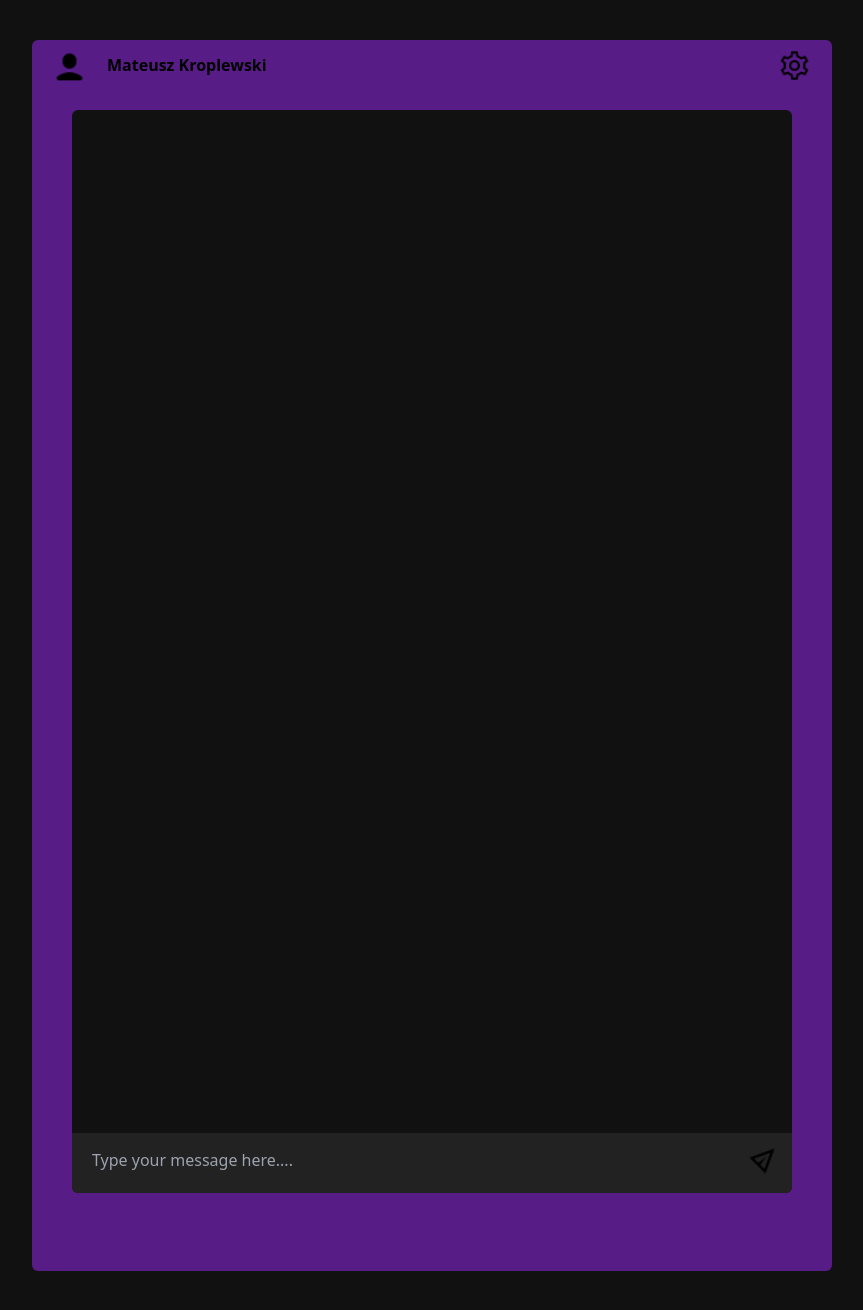
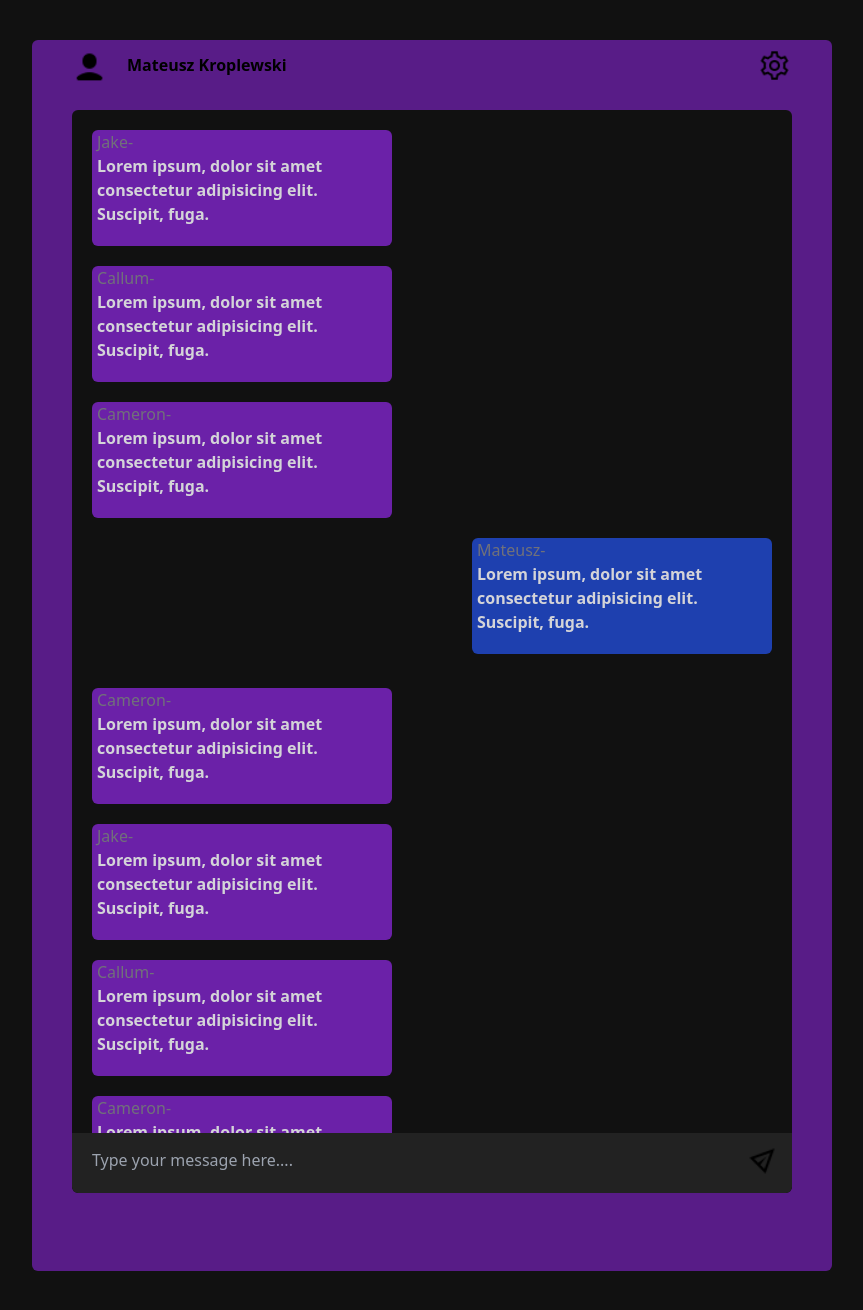
Before and after one commit to Kroplewski-M/Talk-To-Mat, a PHP site: page /chat.php in a window 1280 px wide. Shown: the top 1310 px of the page, without its empty margins (208-1071 px from the left). Run offline with PHP 8.4, Linux system fonts and the light colour scheme; some libraries are stand-ins or nearby versions.

Commit message:
designed messages UI

```diff
--- a/chat.php
+++ b/chat.php
@@ -4,15 +4,52 @@
 
 <body>
     <section class="max-w-[800px] h-[90vh] mx-auto rounded-md bg-purple-900 mt-10 mb-[50px] pb-10 md:pb-0">
-        <nav class="pl-5 pb-[70px]">
+        <nav class="pl-10 pb-[70px]">
             <img src="./assets/user.png" alt="" class="w-[35px] mt-[10px] float-left">
             <p class="float-left mt-[13px] font-bold ml-5">Mateusz Kroplewski</p>
-            <img src="./assets/settings.png" alt="" class="w-[35px] mt-[8px] float-right mr-5">
+            <img src="./assets/settings.png" alt="" class="w-[35px] mt-[8px] float-right mr-10 hover:cursor-pointer">
         </nav>
-        <div class="w-[90%] h-[88%] bg-[#111111] mx-auto rounded-md relative">
-           <div class="absolute bottom-0 w-[100%] h-[60px] bg-[#222222] rounded-b-md">
+        <div class="messages w-[90%] h-[88%] bg-[#111111] mx-auto rounded-md relative pt-5">
+
+            <div class="max-w-[300px] min-h-[100px] rounded-md bg-purple-800 ml-5 pl-[5px] pb-5">
+                <p class="text-zinc-500 font-light w-[100%]">Jake-</p>
+                <p class="text-zinc-300 font-semibold w-[90%]">Lorem ipsum, dolor sit amet consectetur adipisicing elit. Suscipit, fuga.</p>
+            </div>
+            <div class="max-w-[300px] min-h-[100px] rounded-md bg-purple-800 ml-5 pl-[5px] pb-5 mt-5">
+                <p class="text-zinc-500 font-light w-[100%]">Callum-</p>
+                <p class="text-zinc-300 font-semibold w-[90%]">Lorem ipsum, dolor sit amet consectetur adipisicing elit. Suscipit, fuga.</p>
+            </div>
+            <div class="max-w-[300px] min-h-[100px] rounded-md bg-purple-800 ml-5 pl-[5px] pb-5 mt-5">
+                <p class="text-zinc-500 font-light w-[100%]">Cameron-</p>
+                <p class="text-zinc-300 font-semibold w-[90%]">Lorem ipsum, dolor sit amet consectetur adipisicing elit. Suscipit, fuga.</p>
+            </div>
+            <div class="w-[100%] min-h-[150px]">
+                <div class="max-w-[300px] min-h-[100px] rounded-md bg-blue-800 ml-5 pl-[5px] pb-5 mt-5 float-right mr-5">
+                    <p class="text-zinc-500 font-light w-[100%]">Mateusz-</p>
+                    <p class="text-zinc-300 font-semibold w-[90%]">Lorem ipsum, dolor sit amet consectetur adipisicing elit. Suscipit, fuga.</p>
+                </div>
+            </div>
+                <div class="max-w-[300px] min-h-[100px] rounded-md bg-purple-800 ml-5 pl-[5px] pb-5 mt-5">
+                    <p class="text-zinc-500 font-light w-[100%]">Cameron-</p>
+                    <p class="text-zinc-300 font-semibold w-[90%]">Lorem ipsum, dolor sit amet consectetur adipisicing elit. Suscipit, fuga.</p>
+                </div>
+
+                <div class="max-w-[300px] min-h-[100px] rounded-md bg-purple-800 ml-5 pl-[5px] pb-5 mt-5">
+                <p class="text-zinc-500 font-light w-[100%]">Jake-</p>
+                <p class="text-zinc-300 font-semibold w-[90%]">Lorem ipsum, dolor sit amet consectetur adipisicing elit. Suscipit, fuga.</p>
+            </div>
+            <div class="max-w-[300px] min-h-[100px] rounded-md bg-purple-800 ml-5 pl-[5px] pb-5 mt-5">
+                <p class="text-zinc-500 font-light w-[100%]">Callum-</p>
+                <p class="text-zinc-300 font-semibold w-[90%]">Lorem ipsum, dolor sit amet consectetur adipisicing elit. Suscipit, fuga.</p>
+            </div>
+            <div class="max-w-[300px] min-h-[100px] rounded-md bg-purple-800 ml-5 pl-[5px] pb-5 mt-5">
+                <p class="text-zinc-500 font-light w-[100%]">Cameron-</p>
+                <p class="text-zinc-300 font-semibold w-[90%]">Lorem ipsum, dolor sit amet consectetur adipisicing elit. Suscipit, fuga.</p>
+            </div>
+
+           <div class="sticky  bottom-0 w-[100%] h-[60px] bg-[#222222] rounded-b-md mt-10">
                 <input type="text" name="" id="" class="mt-[15px] w-[85%] bg-transparent text-zinc-300 ml-5" placeholder="Type your message here....">
-                <img src="./assets/send.png" alt="" class="float-right w-[30px] mt-[13px] mr-[15px]">
+                <img src="./assets/send.png" alt="" class="float-right w-[30px] mt-[13px] mr-[15px] hover:cursor-pointer">
            </div>
         </div>
     </section>
@@ -22,4 +59,28 @@
     input{
         outline-width: 0;
     }
+    .messages{
+        overflow-y: scroll;
+    }
+    /* width */
+    ::-webkit-scrollbar {
+        width: 10px;
+    }
+
+    /* Track */
+    ::-webkit-scrollbar-track {
+    box-shadow: inset 0 0 5px grey;
+    border-radius: 10px;
+    }
+
+    /* Handle */
+    ::-webkit-scrollbar-thumb {
+    background: rgb(99,38,145);
+    border-radius: 10px;
+    }
+
+    /* Handle on hover */
+    ::-webkit-scrollbar-thumb:hover {
+    background: #b30000;
+    }
 </style>
```
